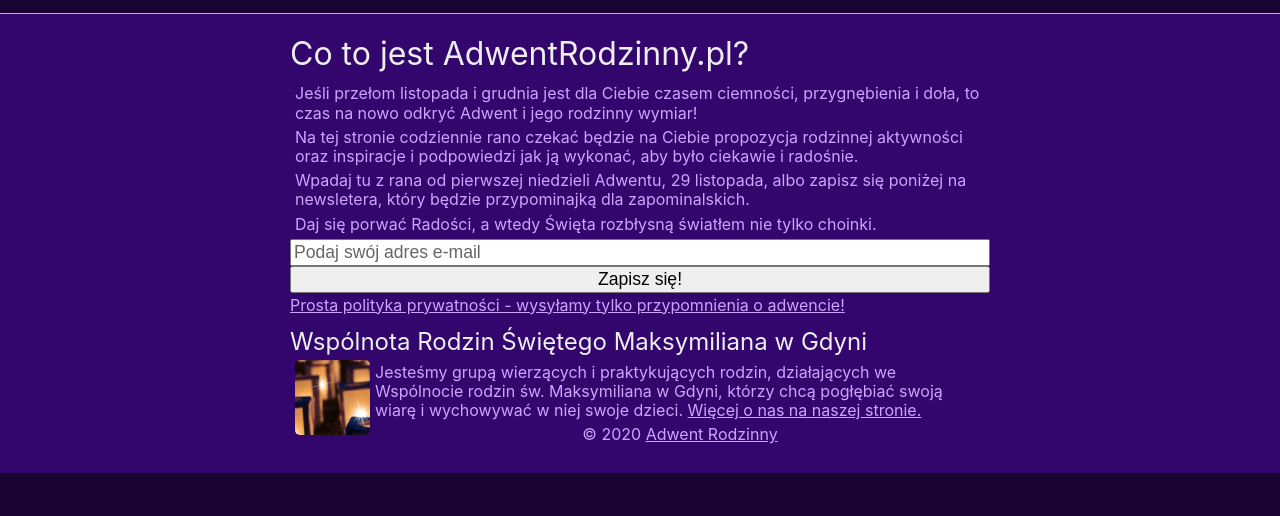
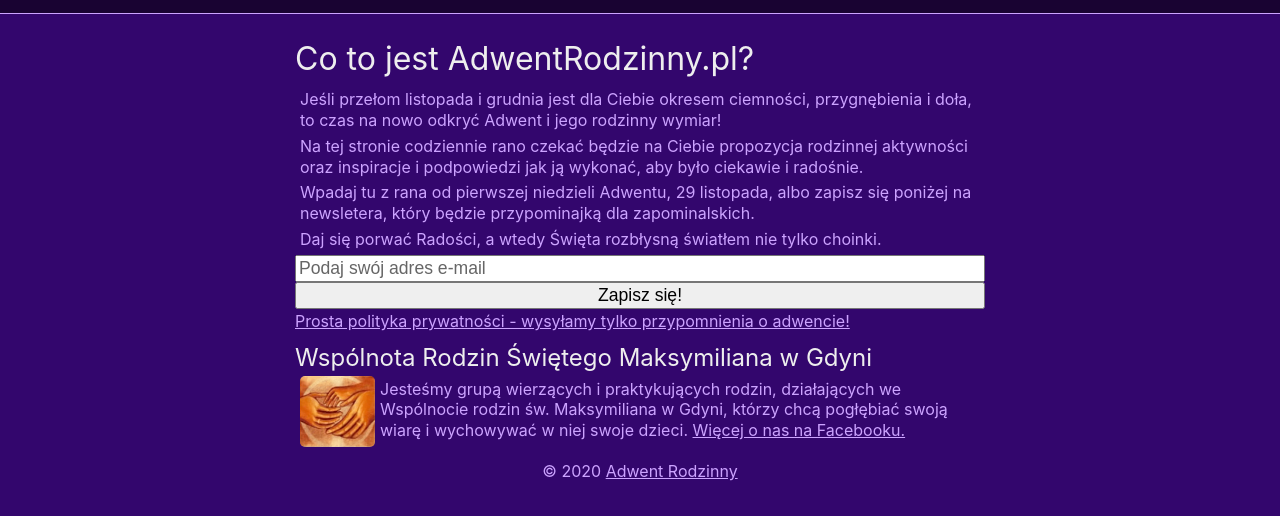
Before and after one commit to michaelnozbe/adwentrodzinny, a Jekyll site: the page built from index.md, in a window 1280 px wide. Shown: the part 742-1258 px from the top of the page. Built offline with Jekyll 4.4.1, drawn with Linux system fonts in a browser that asks for light colours; before the commit the page ends 1215 px from its top, so only the background shows below that; some of the changed text lies outside the part shown.

Commit message:
Poprawki Krzyska

```diff
--- a/_data/main.yml
+++ b/_data/main.yml
@@ -11,7 +11,7 @@
 months_pl: "miesiąca, stycznia, lutego, marca, kwietnia, maja, czerwca, lipca, sierpnia, września, października, listopada, grudnia"
 
 titl: "Co to jest AdwentRodzinny.pl?"
-des1: "Jeśli przełom listopada i grudnia jest dla Ciebie czasem ciemności, przygnębienia i doła, to czas na nowo odkryć Adwent i jego rodzinny wymiar!"
+des1: "Jeśli przełom listopada i grudnia jest dla Ciebie okresem ciemności, przygnębienia i doła, to czas na nowo odkryć Adwent i jego rodzinny wymiar!"
 
 des2: "Na tej stronie codziennie rano czekać będzie na Ciebie propozycja rodzinnej aktywności oraz inspiracje i podpowiedzi jak ją wykonać, aby było ciekawie i radośnie."
 
@@ -21,5 +21,5 @@
 
 dest: "Wspólnota Rodzin Świętego Maksymiliana w Gdyni"
 deso: "Jesteśmy grupą wierzących i praktykujących rodzin, działających we Wspólnocie rodzin św. Maksymiliana w Gdyni, którzy chcą pogłębiać swoją wiarę i wychowywać w niej swoje dzieci."
-desf: "Więcej o nas na naszej stronie."
+desf: "Więcej o nas na Facebooku."
 desp: "Prosta polityka prywatności - wysyłamy tylko przypomnienia o adwencie!"
--- a/_includes/email.html
+++ b/_includes/email.html
@@ -4,8 +4,8 @@
 	<!-- List token -->
 	<!-- Get the token at: https://nozbe.info/campaign_list.html -->
 	<input type="hidden" name="campaign_token" value="fS1Lq" />
-	<!-- Thank you page (optional) -->
-	<input type="hidden" name="thankyou_url" value="https://adwentrodzinny.pl/potwierdzenie/"/>
+	<!-- Thank you page (optional)
+	<input type="hidden" name="thankyou_url" value="/potwierdzenie/"/>-->
 	<!-- Add subscriber to the follow-up sequence with a specified day (optional) -->
 	<input type="hidden" name="start_day" value="0" />
 	<!-- Forward form data to your page (optional) -->
--- a/_layouts/default.html
+++ b/_layouts/default.html
@@ -64,8 +64,9 @@
 	<p>{{ site.data.main.des4 }}</p>
 	{% include email.html %}
 	<small><a href="/onas/">{{ site.data.main.desp }}</a></small>
+	<br>
 	<h3>{{ site.data.main.dest }}</h3>
-	<a href="{{ site.data.main.fb }}" class="avatar" title="{{ site.data.main.title }}"><img src="/icon.png" alt="MS"></a>
+	<a href="{{ site.data.main.fb }}" class="avatar" title="{{ site.data.main.title }}"><img src="/img/wrsm.png" alt="WRSM"></a>
 	<p>{{ site.data.main.deso }} <a href="{{ site.data.main.fb }}">{{ site.data.main.desf }}</a></p>
 	</div>
 	<div class="begender center">
--- a/index.md
+++ b/index.md
@@ -9,4 +9,4 @@
 
 ![](https://nozbe.net/gif/2020-11-29_pl_cca3ff.gif)
 
-Przygotuj Twoją rodzinę na czas oczekiwania!
+<br>
--- a/style.scss
+++ b/style.scss
@@ -66,8 +66,9 @@
 }
 
 .begender {
+	padding: 5px;
 	p {
-		line-height: 1.2em;
+		line-height: 1.3em;
 		color: $main;
 		margin: 5px;
 
```
